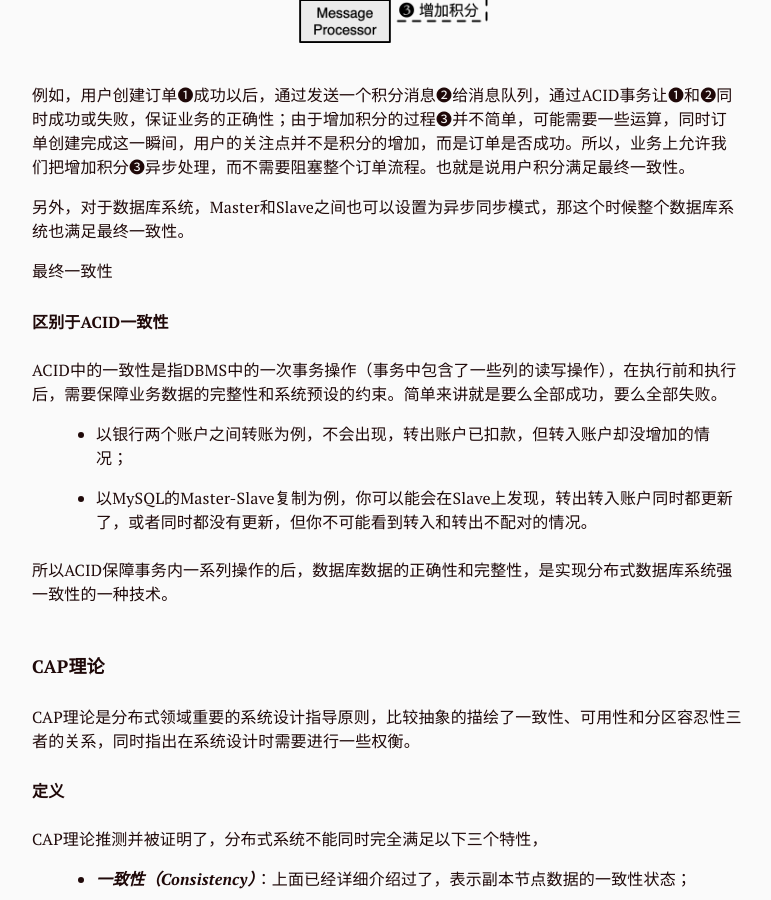
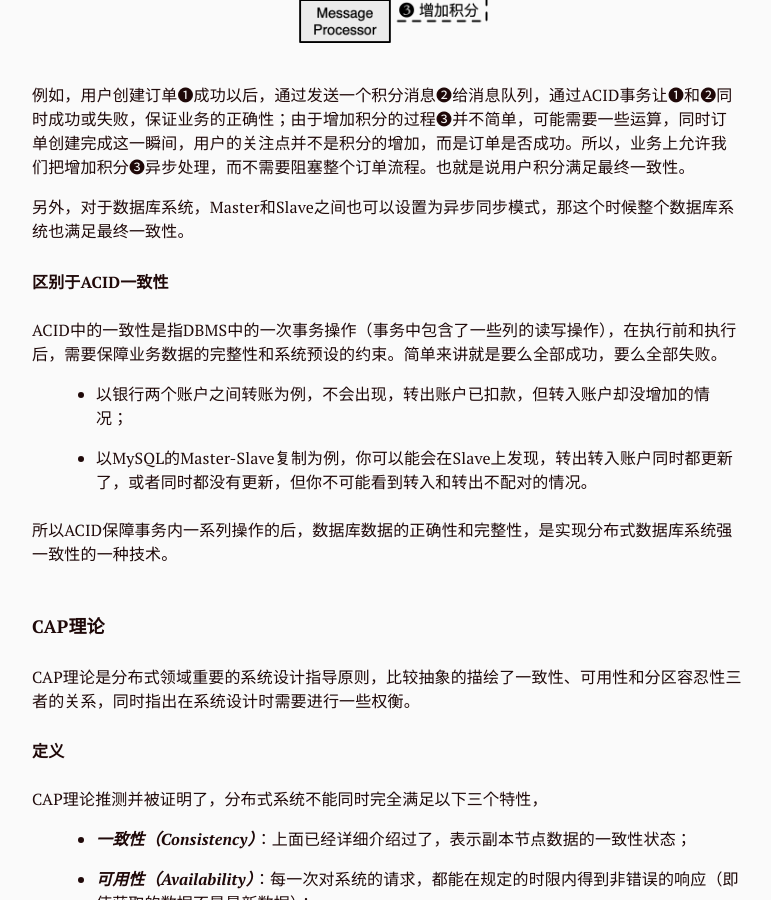
Before and after one commit to aaronyao/aaronyao.github.io, a Jekyll site: the page built from _posts/2019-03-13-consisitency-of-distributed-system.md, in a window 1280 px wide and 900 px high, scrolled down 4915 px. Shown: the whole window, without its empty margins (253-1024 px from the left). Built offline with Jekyll 4.4.1, drawn with Linux system fonts in a browser that asks for light colours.

Commit message:
fix typo.

```diff
--- a/_posts/2019-03-13-consisitency-of-distributed-system.md
+++ b/_posts/2019-03-13-consisitency-of-distributed-system.md
@@ -130,8 +130,6 @@ typora-root-url: /Users/aaron/Google Drive/my/blog/aaronyao.github.io
 
 另外，对于数据库系统，Master和Slave之间也可以设置为异步同步模式，那这个时候整个数据库系统也满足最终一致性。
 
-最终一致性
-
 ##### 区别于ACID一致性
 
 ACID中的一致性是指DBMS中的一次事务操作（事务中包含了一些列的读写操作），在执行前和执行后，需要保障业务数据的完整性和系统预设的约束。简单来讲就是要么全部成功，要么全部失败。
```
